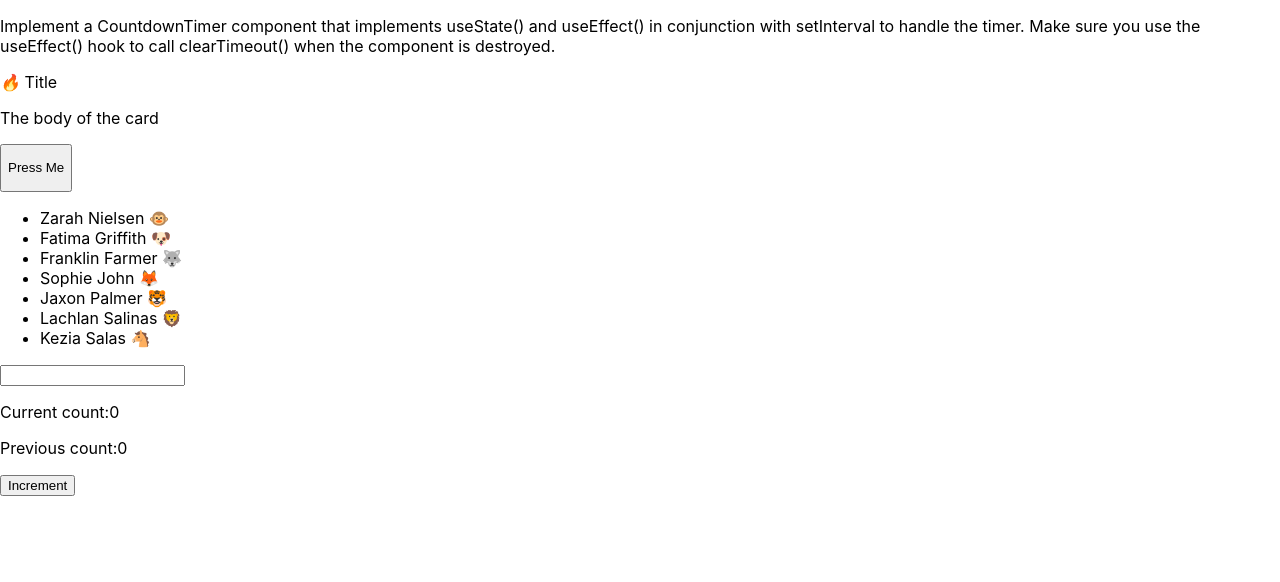
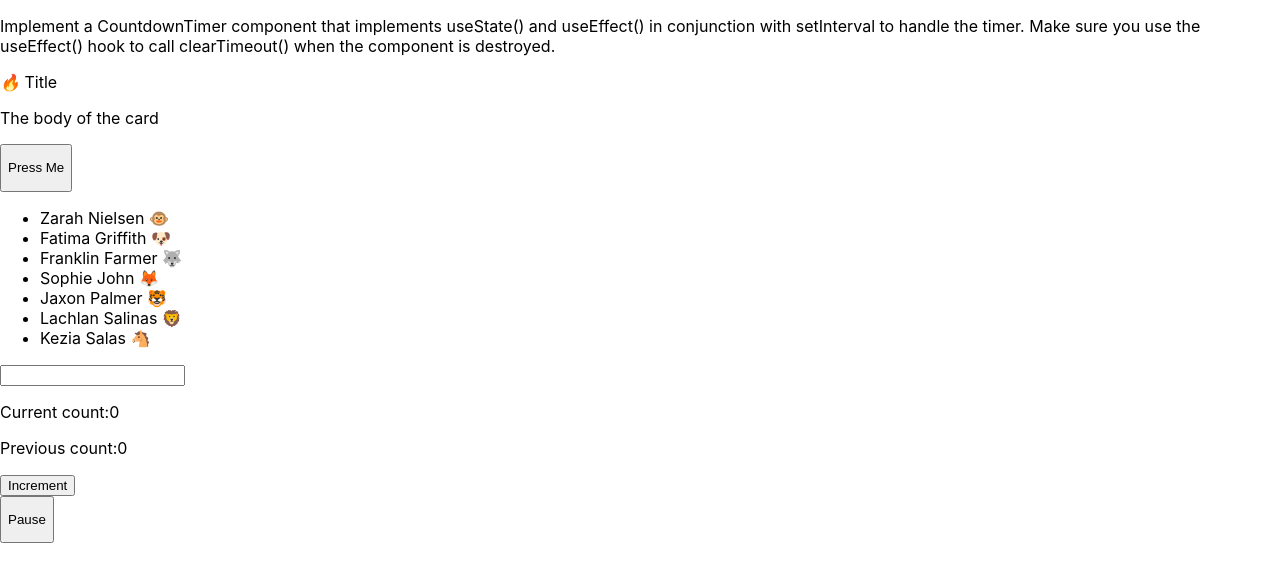
Before and after one commit to caoviv/Fireship.io-React-Challenges, a React (Create React App) app: page / in a window 1280 px wide. Shown: the top 582 px of the page. Built offline with nearby package versions, Linux system fonts and the light colour scheme.

Commit message:
clean import statements

```diff
--- a/src/App.js
+++ b/src/App.js
@@ -3,10 +3,10 @@ import DisplayChallenge from "./components/DisplayChallenge";
 import Card from "./components/Card";
 import Icon from "./components/Icon";
 import LoadingButton from "./components/LoadingButton";
-import { useState } from "react";
-import { useEffect } from "react";
+import { useState, useEffect } from "react";
 import ListOfAnimals from "./components/ListOfAnimals";
 import IncrementButton from "./components/IncrementButton";
+import CountdownTimer from "./components/CountdownTimer";
 
 function App() {
   const [isLoading, setIsLoading] = useState(true);
@@ -54,6 +54,7 @@ function App() {
         count={count}
         onClick={handleIncrement}
       />
+      <CountdownTimer />
     </div>
   );
 }
```
